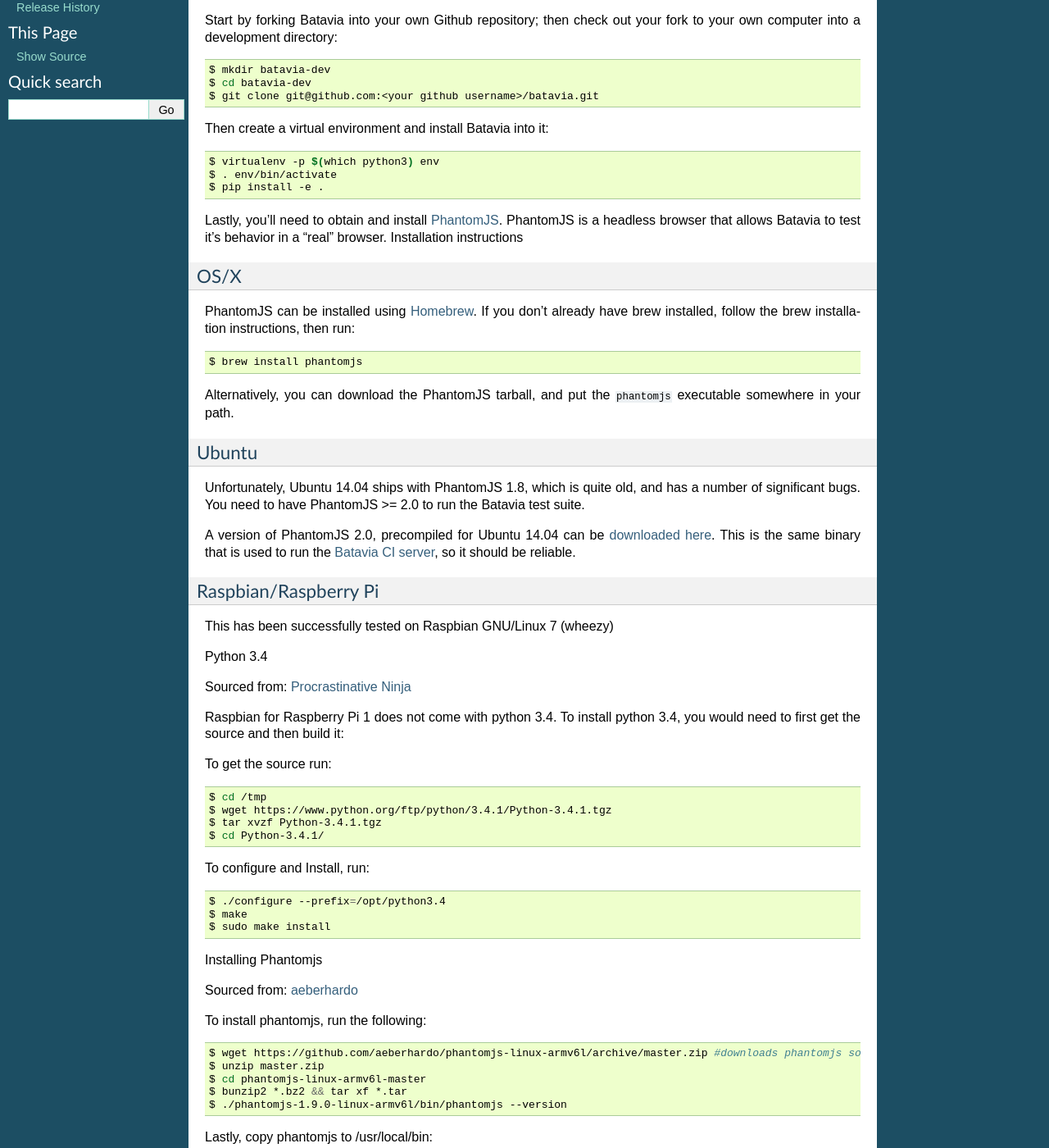
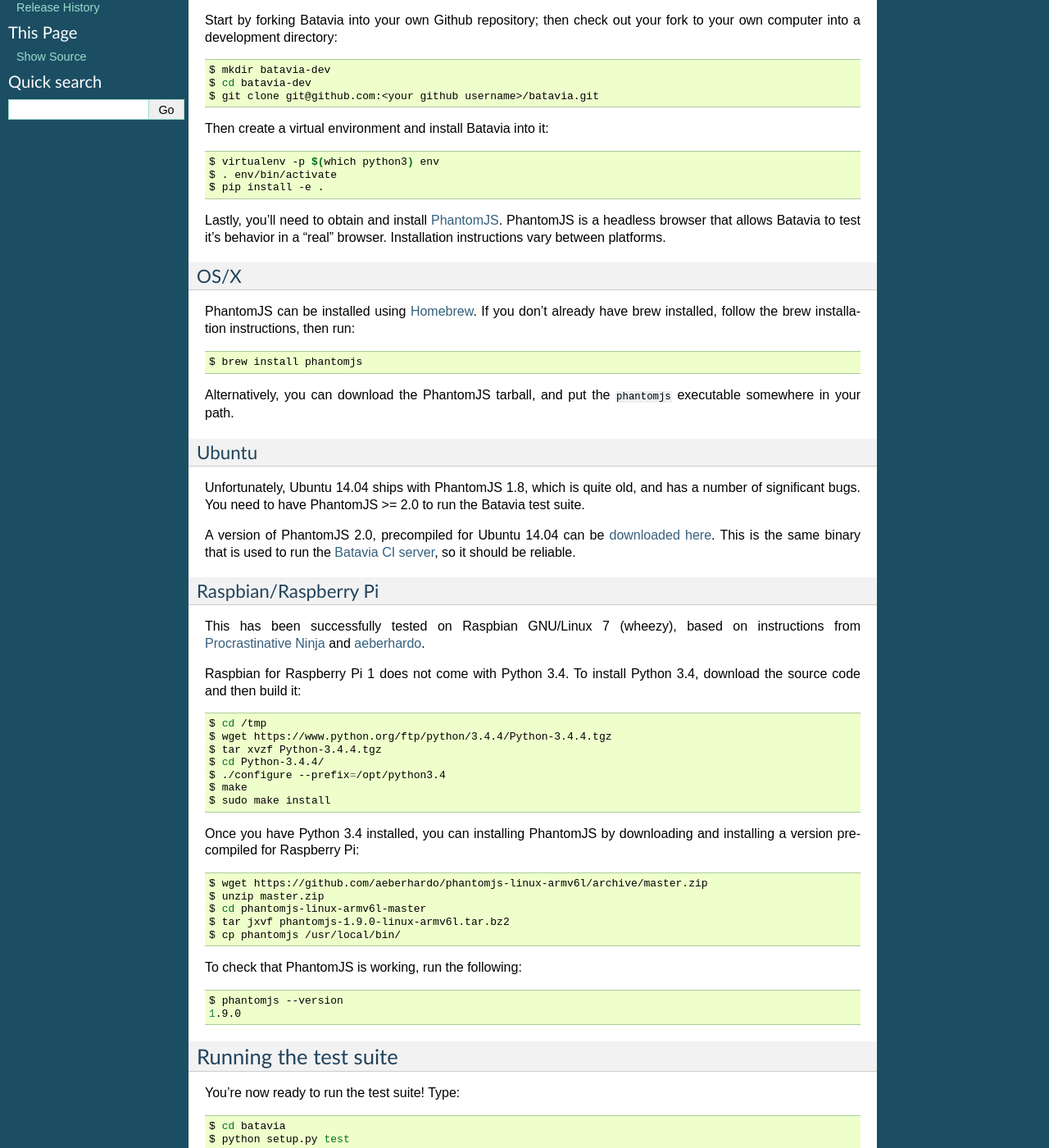
Before and after one commit to beeware/batavia, a Sphinx documentation site: the page built from docs/internals/contributing.rst, in a window 1280 px wide and 1400 px high, scrolled down 307 px. Shown: the whole window at 82% size. Built offline with Sphinx 7.4.7, drawn with Linux system fonts in a browser that asks for light colours.

Commit message:
Tightened up the language for Raspbian getting started guide.

```diff
--- a/docs/internals/contributing.rst
+++ b/docs/internals/contributing.rst
@@ -38,7 +38,9 @@
 
 Lastly, you'll need to obtain and install `PhantomJS`_. PhantomJS is a
 headless browser that allows Batavia to test it's behavior in a "real"
-browser. Installation instructions
+browser. Installation instructions vary between platforms.
+
+.. _PhantomJS: http://phantomjs.org
 
 OS/X
 ~~~~
@@ -66,59 +68,46 @@
 
 .. _downloaded here: https://s3.amazonaws.com/travis-phantomjs/phantomjs-2.0.0-ubuntu-14.04.tar.bz2
 .. _Batavia CI server: https://travis-ci.org/pybee/batavia
-.. _PhantomJS: http://phantomjs.org
+
 Raspbian/Raspberry Pi
 ~~~~~~~~~~~~~~~~~~~~~
 
-This has been successfully tested on Raspbian GNU/Linux 7 (wheezy)
+This has been successfully tested on Raspbian GNU/Linux 7 (wheezy), based on
+instructions from `Procrastinative Ninja`_ and `aeberhardo`_.
 
-Python 3.4
-
-Sourced from: `Procrastinative Ninja`_
-
-.. _Procrastinative Ninja: https://procrastinative.ninja/2014/07/20/install-python34-on-raspberry-pi
-
-Raspbian for Raspberry Pi 1 does not come with python 3.4.  To install python 3.4, you would need to first get the source and then build it:
-
-To get the source run:
+Raspbian for Raspberry Pi 1 does not come with Python 3.4.  To install Python
+3.4, download the source code and then build it:
 
 .. code-block:: bash
 
 	$ cd /tmp
-	$ wget https://www.python.org/ftp/python/3.4.1/Python-3.4.1.tgz
-	$ tar xvzf Python-3.4.1.tgz
-	$ cd Python-3.4.1/
-
-To configure and Install, run:
-
-.. code-block:: bash
-
+	$ wget https://www.python.org/ftp/python/3.4.4/Python-3.4.4.tgz
+	$ tar xvzf Python-3.4.4.tgz
+	$ cd Python-3.4.4/
 	$ ./configure --prefix=/opt/python3.4
 	$ make
 	$ sudo make install
 
-
-Installing Phantomjs
-
-Sourced from: `aeberhardo`_
-
-.. _aeberhardo: https://github.com/aeberhardo/phantomjs-linux-armv6l
-
-To install phantomjs, run the following:
+Once you have Python 3.4 installed, you can installing PhantomJS by
+downloading and installing a version precompiled for Raspberry Pi:
 
 .. code-block:: bash
 
-    $ wget https://github.com/aeberhardo/phantomjs-linux-armv6l/archive/master.zip #downloads phantomjs source
+    $ wget https://github.com/aeberhardo/phantomjs-linux-armv6l/archive/master.zip
     $ unzip master.zip
     $ cd phantomjs-linux-armv6l-master
-    $ bunzip2 *.bz2 && tar xf *.tar
-    $ ./phantomjs-1.9.0-linux-armv6l/bin/phantomjs --version
+    $ tar jxvf phantomjs-1.9.0-linux-armv6l.tar.bz2
+    $ cp phantomjs /usr/local/bin/
 
-Lastly, copy phantomjs to /usr/local/bin:
+To check that PhantomJS is working, run the following:
 
 .. code-block:: bash
 
-    $ cp phantomjs /usr/local/bin/
+    $ phantomjs --version
+    1.9.0
+
+.. _Procrastinative Ninja: https://procrastinative.ninja/2014/07/20/install-python34-on-raspberry-pi
+.. _aeberhardo: https://github.com/aeberhardo/phantomjs-linux-armv6l
 
 Running the test suite
 ----------------------
```
